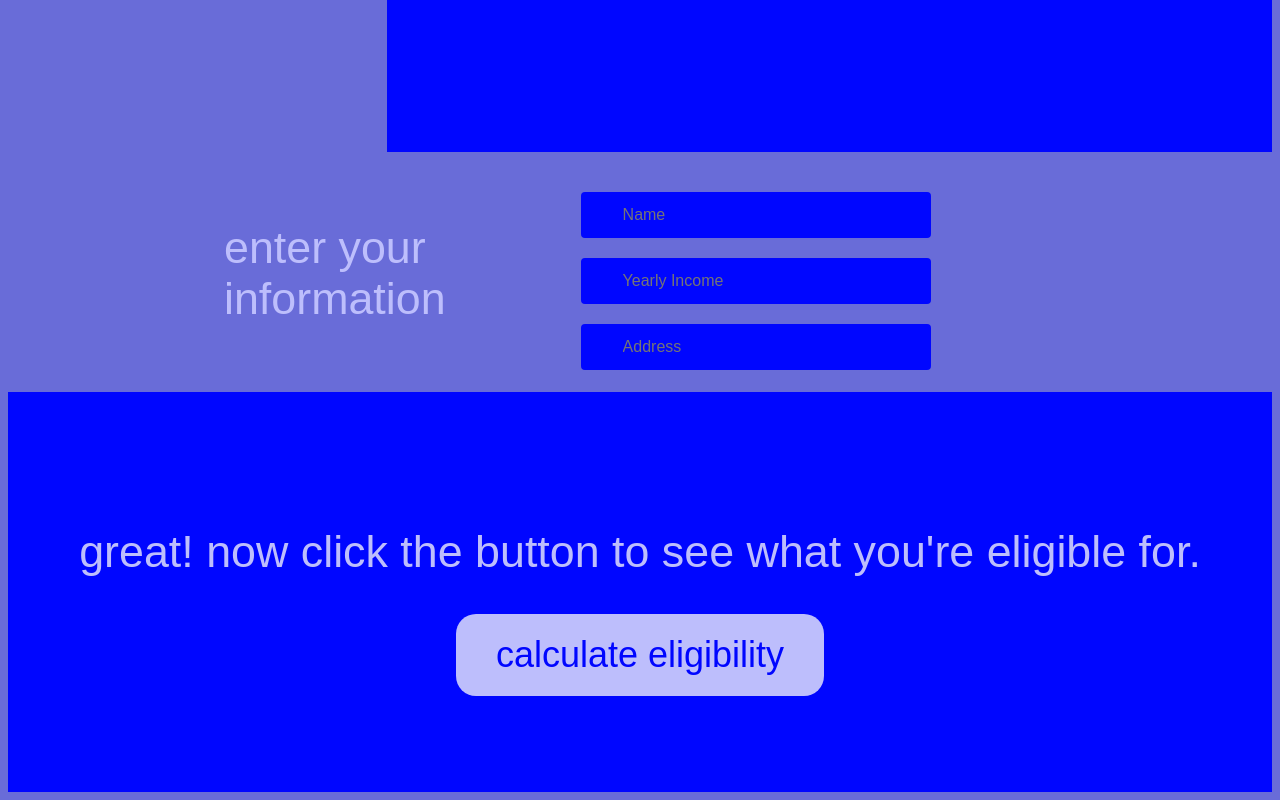
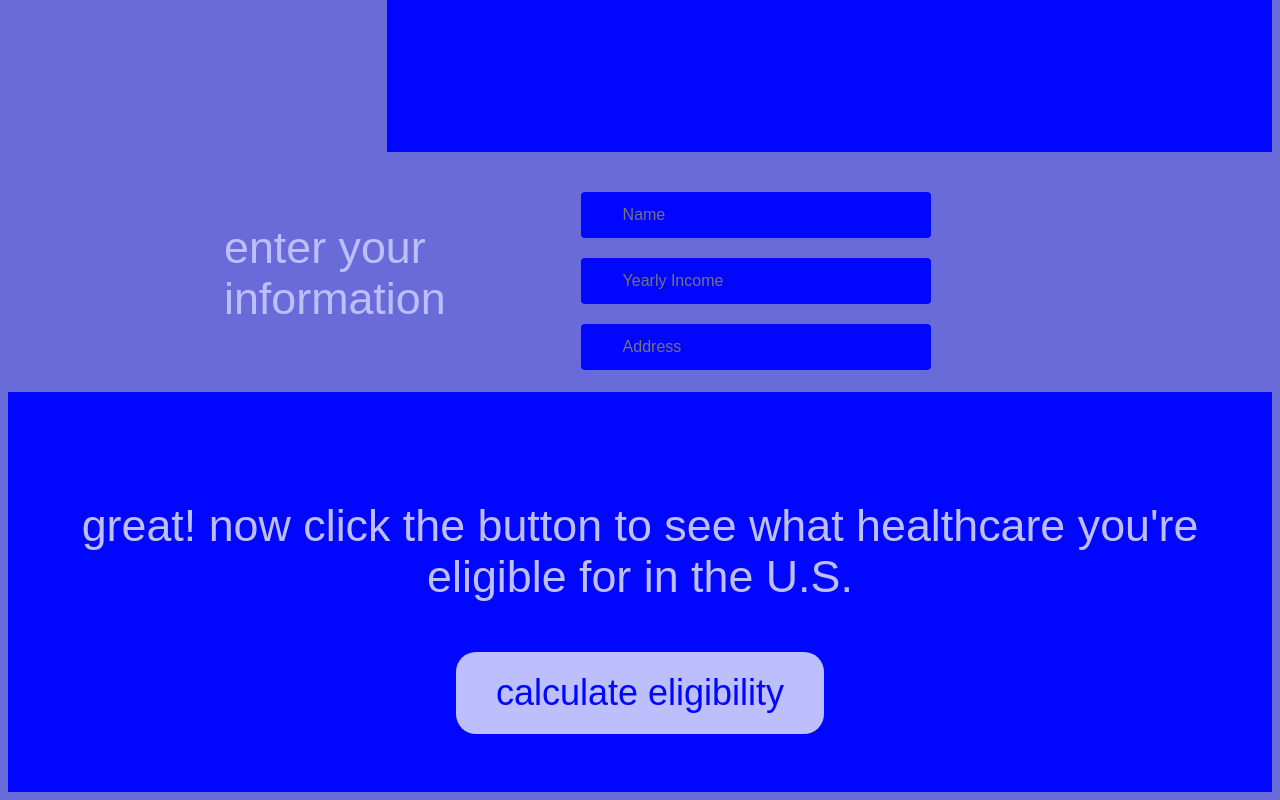
Before and after one commit to SamVariyam/varis260.github.io, a plain HTML site: page entries/entry9/index.html in a window 1280 px wide. Shown: the part 756-1556 px from the top of the page. Drawn offline with Linux system fonts and the light colour scheme; a web font is replaced by a local one.

Commit message:
Edited Entry 9

```diff
--- a/entries/entry9/index.html
+++ b/entries/entry9/index.html
@@ -37,7 +37,7 @@
   </div>
   </div>
   <div class="containerthree">
-    <h2 class="end">great! now click the button to see what you're eligible for.</h2>
+    <h2 class="end">great! now click the button to see what healthcare you're eligible for in the U.S.</h2>
     <div class="button">
       calculate eligibility
     </div>
--- a/entries/entry9/main.css
+++ b/entries/entry9/main.css
@@ -194,6 +194,8 @@ input[type=text]:focus {
 
 .end {
   color: #bdbefc;
+  text-align: center;
+  margin: 50px;
 }
 
 .button {
```
